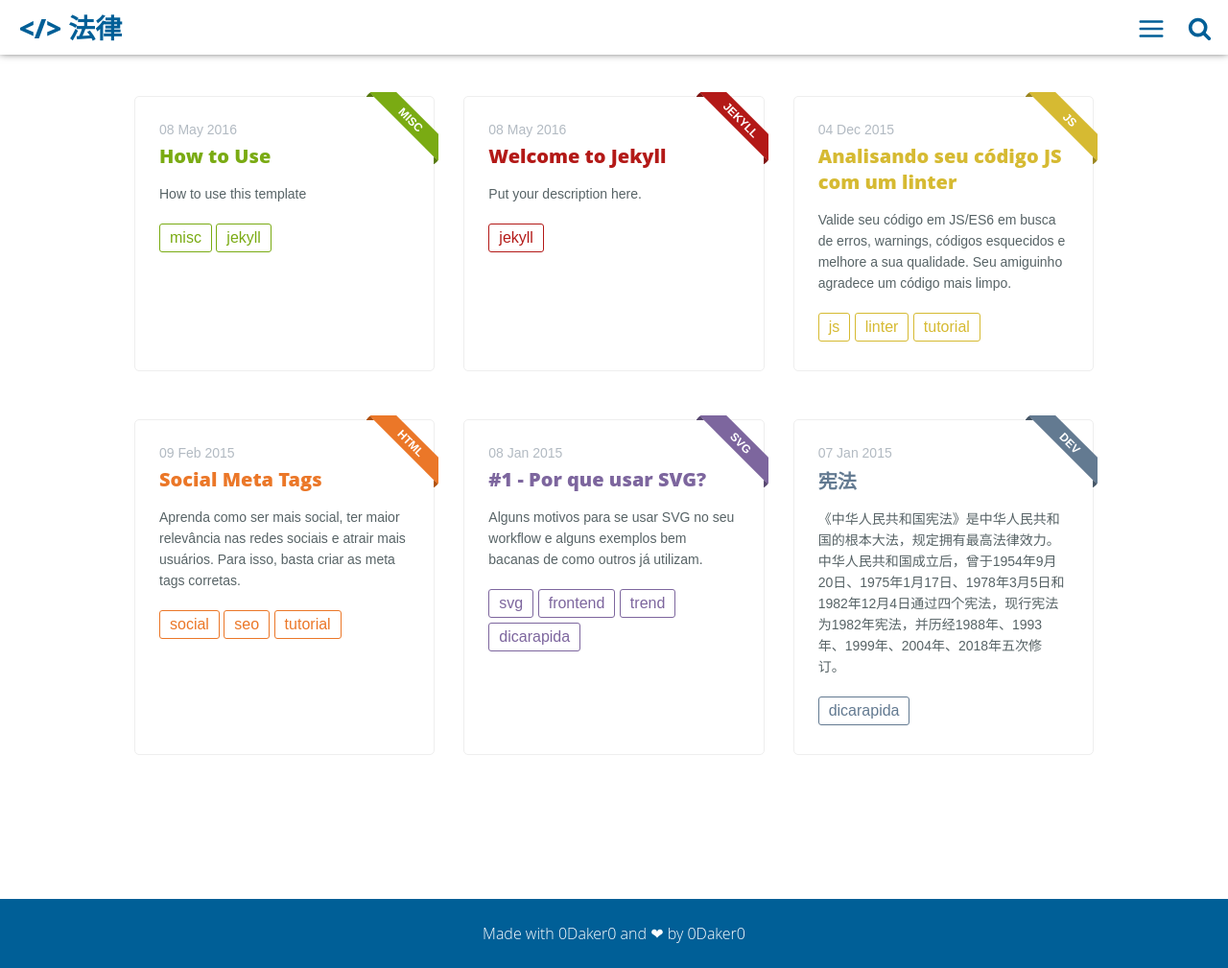
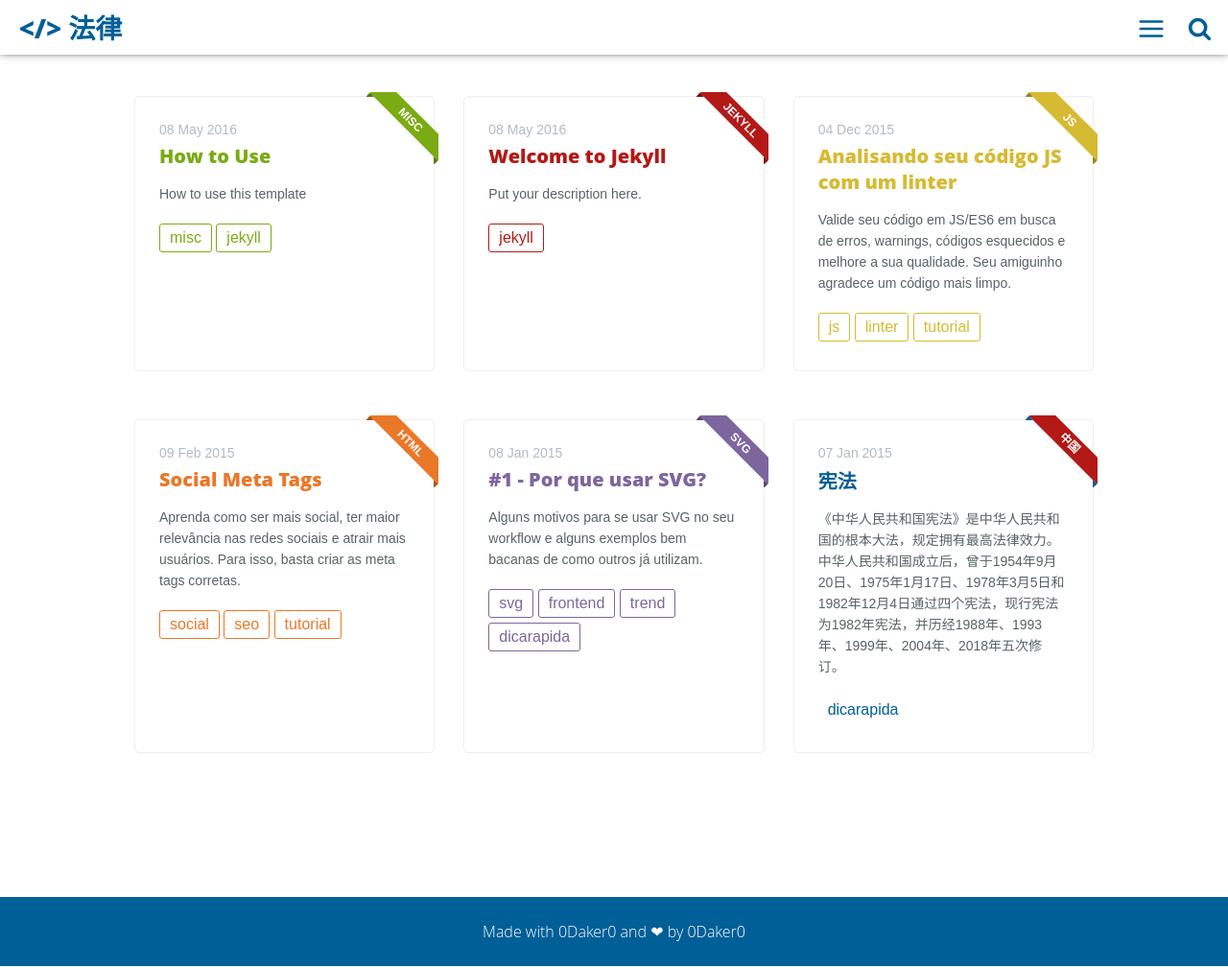
Before and after one commit to 0daker0/0daker0.github.io, a Jekyll site: the page built from index.html, in a window 1280 px wide and 1009 px high. Shown: the whole window at 96% size. Built offline with Jekyll 4.4.1, drawn with Linux system fonts in a browser that asks for light colours.

Commit message:
edit 20190404

```diff
--- a/_posts/2015-01-07-constitution.md
+++ b/_posts/2015-01-07-constitution.md
@@ -3,7 +3,7 @@ layout: post
 title: "宪法"
 date: 2015-01-07 21:31:05
 description: "《中华人民共和国宪法》是中华人民共和国的根本大法"
-main-class: 'dev'
+main-class: '中国'
 color: '#637a91'
 tags:
 - "dicarapida"
```
